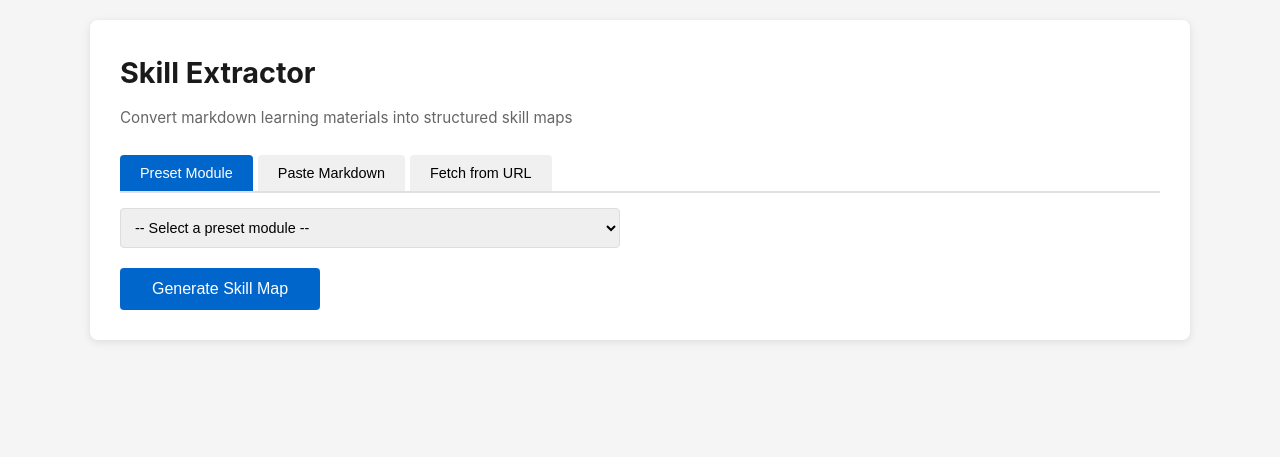
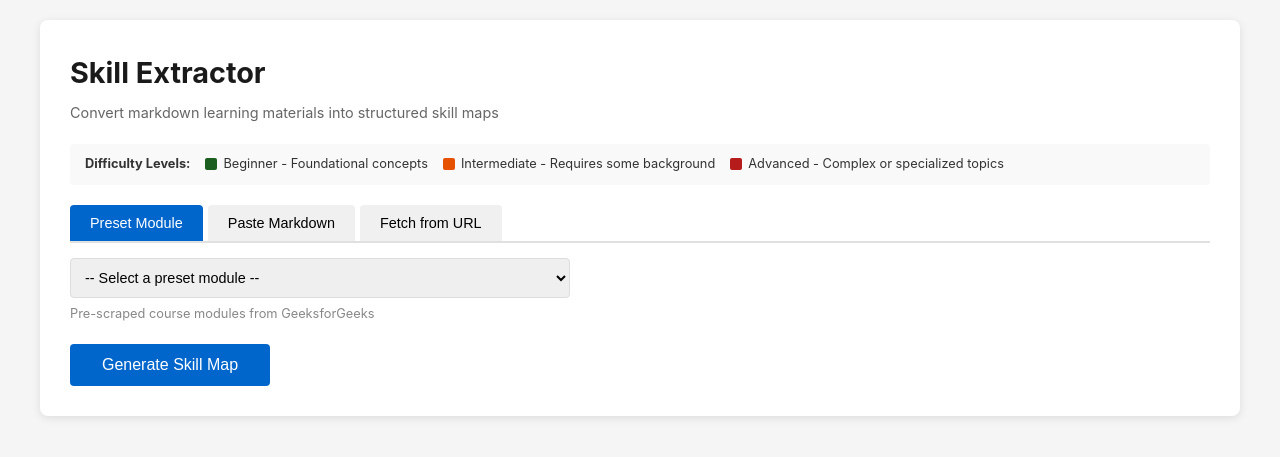
Before and after one commit to 23f2004467-lgtm/skill-extractor, a Flask app: page / in a window 1280 px wide. Shown: the top 457 px of the page. Run offline with Flask 3, Linux system fonts and the light colour scheme; some libraries are stand-ins or nearby versions.

Commit message:
fix: improve Mermaid graphs with topic names and UX enhancements
- Update Mermaid generation to use topic names instead of IDs for readability
- Add difficulty level legend explaining beginner/intermediate/advanced
- Add "Show all" button for topics list (shows first 6 by default)
- Add Mermaid edge type legend (prerequisite/related/subtopic)
- Add helpful hints for URL fetching mode
- Improve Mermaid styling with filled backgrounds for better visibility

Co-Authored-By: Claude Opus 4.7 (1M context) <noreply@anthropic.com>

```diff
--- a/app.py
+++ b/app.py
@@ -91,24 +91,31 @@ def fetch_url_to_markdown(url: str) -> Optional[str]:
         return None
 
 
-def generate_mermaid_prereq(relationships: list[Relationship]) -> str:
-    """Generate Mermaid graph with only prerequisite edges."""
-    lines = ["graph LR"]
+def generate_mermaid_prereq(relationships: list[Relationship], topics: list[Topic]) -> str:
+    """Generate Mermaid graph with only prerequisite edges using topic names."""
+    # Build a map of topic id to name for readable labels
+    topic_names = {t.id: t.name for t in topics}
+    lines = ["graph TD"]
     for r in relationships:
         if r.type == "prerequisite":
-            lines.append(f"  {r.from_id}[{r.from_id}] --> {r.to_id}[{r.to_id}]")
+            from_name = topic_names.get(r.from_id, r.from_id)
+            to_name = topic_names.get(r.to_id, r.to_id)
+            # Use topic names as labels, IDs as node references
+            lines.append(f"  {r.from_id}[\"{from_name}\"] --> {r.to_id}[\"{to_name}\"]")
     return "\n".join(lines)
 
 
-def generate_mermaid_full(relationships: list[Relationship]) -> str:
-    """Generate Mermaid graph with all edges, colored by type."""
+def generate_mermaid_full(relationships: list[Relationship], topics: list[Topic]) -> str:
+    """Generate Mermaid graph with all edges, colored by type, using topic names."""
+    # Build a map of topic id to name for readable labels
+    topic_names = {t.id: t.name for t in topics}
     lines = ["graph TD"]
 
     # Define styles
     styles = [
-        "    classDef prereqStyle stroke:#ff9800,stroke-width:2px;",
-        "    classDef relatedStyle stroke:#2196f3,stroke-width:2px,stroke-dasharray: 5 5;",
-        "    classDef subtopicStyle stroke:#4caf50,stroke-width:2px,stroke-dasharray: 10 5;",
+        "    classDef prereqStyle stroke:#ff9800,stroke-width:2px,fill:#fff3e0;",
+        "    classDef relatedStyle stroke:#2196f3,stroke-width:2px,stroke-dasharray: 5 5,fill:#e3f2fd;",
+        "    classDef subtopicStyle stroke:#4caf50,stroke-width:2px,stroke-dasharray: 10 5,fill:#e8f5e9;",
     ]
 
     prereq_nodes = []
@@ -116,14 +123,17 @@ def generate_mermaid_full(relationships: list[Relationship]) -> str:
     subtopic_nodes = []
 
     for r in relationships:
+        from_name = topic_names.get(r.from_id, r.from_id)
+        to_name = topic_names.get(r.to_id, r.to_id)
+
         if r.type == "prerequisite":
-            lines.append(f"  {r.from_id}[{r.from_id}] --> {r.to_id}[{r.to_id}]")
+            lines.append(f"  {r.from_id}[\"{from_name}\"] --> {r.to_id}[\"{to_name}\"]")
             prereq_nodes.extend([r.from_id, r.to_id])
         elif r.type == "related":
-            lines.append(f"  {r.from_id}[{r.from_id}] --- {r.to_id}[{r.to_id}]")
+            lines.append(f"  {r.from_id}[\"{from_name}\"] -.-> {r.to_id}[\"{to_name}\"]")
             related_nodes.extend([r.from_id, r.to_id])
         elif r.type == "subtopic":
-            lines.append(f"  {r.from_id}[{r.from_id}] -.- {r.to_id}[{r.to_id}]")
+            lines.append(f"  {r.from_id}[\"{from_name}\"] ==> {r.to_id}[\"{to_name}\"]")
             subtopic_nodes.extend([r.from_id, r.to_id])
 
     # Apply styles
@@ -245,9 +255,9 @@ def process() -> dict:
             + "\n\nPlease fix these and try again."
         )
 
-    # 5. Generate Mermaid diagrams
-    mermaid_prereq = generate_mermaid_prereq(relationships)
-    mermaid_full = generate_mermaid_full(relationships)
+    # 5. Generate Mermaid diagrams (pass topics for readable names)
+    mermaid_prereq = generate_mermaid_prereq(relationships, topics)
+    mermaid_full = generate_mermaid_full(relationships, topics)
 
     return jsonify({
         "topics": serialize_topics(topics),
--- a/templates/index.html
+++ b/templates/index.html
@@ -21,7 +21,7 @@
         }
 
         .container {
-            max-width: 1100px;
+            max-width: 1200px;
             margin: 0 auto;
             background: #fff;
             border-radius: 8px;
@@ -31,15 +31,41 @@
 
         h1 {
             font-size: 1.8rem;
-            margin-bottom: 10px;
+            margin-bottom: 5px;
             color: #1a1a1a;
         }
 
         .subtitle {
             color: #666;
-            margin-bottom: 25px;
-            font-size: 0.95rem;
+            margin-bottom: 20px;
+            font-size: 0.9rem;
         }
+
+        .difficulty-legend {
+            display: flex;
+            gap: 15px;
+            margin-bottom: 20px;
+            padding: 10px 15px;
+            background: #f9f9f9;
+            border-radius: 4px;
+            font-size: 0.8rem;
+        }
+
+        .legend-item {
+            display: flex;
+            align-items: center;
+            gap: 6px;
+        }
+
+        .legend-box {
+            width: 12px;
+            height: 12px;
+            border-radius: 2px;
+        }
+
+        .legend-box.beginner { background: #1b5e20; }
+        .legend-box.intermediate { background: #e65100; }
+        .legend-box.advanced { background: #b71c1c; }
 
         .tabs {
             display: flex;
@@ -79,6 +105,12 @@
             display: block;
         }
 
+        .input-hint {
+            font-size: 0.8rem;
+            color: #888;
+            margin-top: 6px;
+        }
+
         select, input[type="text"] {
             width: 100%;
             max-width: 500px;
@@ -329,6 +409,13 @@
     <div class="container">
         <h1>Skill Extractor</h1>
         <p class="subtitle">Convert markdown learning materials into structured skill maps</p>
+
+        <div class="difficulty-legend">
+            <strong>Difficulty Levels:</strong>
+            <span class="legend-item"><span class="legend-box beginner"></span> Beginner - Foundational concepts</span>
+            <span class="legend-item"><span class="legend-box intermediate"></span> Intermediate - Requires some background</span>
+            <span class="legend-item"><span class="legend-box advanced"></span> Advanced - Complex or specialized topics</span>
+        </div>
 
         <div class="tabs">
             <button class="tab active" data-mode="preset">Preset Module</button>
@@ -341,6 +428,7 @@
                 <select id="presetSelect">
                     <option value="">-- Select a preset module --</option>
                 </select>
+                <div class="input-hint">Pre-scraped course modules from GeeksforGeeks</div>
             </div>
 
             <div id="pasteMode" class="input-mode">
@@ -348,7 +436,8 @@
             </div>
 
             <div id="urlMode" class="input-mode">
-                <input type="text" id="urlInput" placeholder="Enter URL to fetch (e.g., https://www.geeksforgeeks.org/python-basics/)">
+                <input type="text" id="urlInput" placeholder="Enter URL (e.g., https://www.geeksforgeeks.org/python-basics/)">
+                <div class="input-hint">Works best with static content sites. Some sites may block scraping.</div>
             </div>
         </div>
 
@@ -370,6 +458,11 @@
             </div>
 
             <h3 class="section-title">Relationship Graphs</h3>
+            <div class="mermaid-legend">
+                <span class="mermaid-legend-item"><span class="mermaid-line prereq"></span> Prerequisite (must learn first)</span>
+                <span class="mermaid-legend-item"><span class="mermaid-line related"></span> Related (connected concepts)</span>
+                <span class="mermaid-legend-item"><span class="mermaid-line subtopic"></span> Subtopic (part of)</span>
+            </div>
             <div class="mermaid-row">
                 <div class="mermaid-wrapper">
                     <div class="mermaid-label">Prerequisites Only</div>
@@ -381,7 +474,7 @@
                 </div>
             </div>
 
-            <h3 class="section-title">Topics</h3>
+            <h3 class="section-title">Topics <button id="showAllBtn" class="btn-text">Show all</button></h3>
             <div id="topicsList" class="topics-list"></div>
 
             <button id="downloadBtn" class="btn-secondary">Download JSON</button>
@@ -391,7 +484,7 @@
 
     <script>
         // Initialize Mermaid
-        mermaid.initialize({ startOnLoad: false, theme: 'default' });
+        mermaid.initialize({ startOnLoad: false, theme: 'default', securityLevel: 'loose' });
 
         // DOM elements
         const tabs = document.querySelectorAll('.tab');
@@ -403,17 +496,18 @@
         const spinner = document.getElementById('spinner');
         const results = document.getElementById('results');
         const topicCount = document.getElementById('topicCount');
-        const diffMix = document.getElementById('diffMix');
         const errorsSection = document.getElementById('errorsSection');
         const errorsList = document.getElementById('errorsList');
         const mermaidPrereq = document.getElementById('mermaidPrereq');
         const mermaidFull = document.getElementById('mermaidFull');
         const topicsList = document.getElementById('topicsList');
+        const showAllBtn = document.getElementById('showAllBtn');
         const downloadBtn = document.getElementById('downloadBtn');
         const sourceId = document.getElementById('sourceId');
 
         let currentMode = 'preset';
         let currentResult = null;
+        let allTopicsShown = false;
 
         // Tab switching
         tabs.forEach(tab => {
@@ -450,6 +544,14 @@
             if (presetSelect.value) {
                 generateBtn.click();
             }
+        });
+
+        // Show all topics
+        showAllBtn.addEventListener('click', () => {
+            const hiddenTopics = document.querySelectorAll('.hidden-topics');
+            hiddenTopics.forEach(el => el.style.display = 'block');
+            showAllBtn.style.display = 'none';
+            allTopicsShown = true;
         });
 
         // Generate skill map
@@ -506,14 +608,9 @@
         });
 
         function displayResults(data) {
-            // Update badges
+            // Update topic count
             const total = data.topics.length;
-            const beginner = data.topics.filter(t => t.difficulty === 'beginner').length;
-            const intermediate = data.topics.filter(t => t.difficulty === 'intermediate').length;
-            const advanced = data.topics.filter(t => t.difficulty === 'advanced').length;
-
             topicCount.textContent = `${total} topic${total !== 1 ? 's' : ''}`;
-            diffMix.textContent = `${beginner} beginner, ${intermediate} intermediate, ${advanced} advanced`;
 
             // Show errors if any
             if (data.errors && data.errors.length > 0) {
@@ -524,21 +621,30 @@
             }
 
             // Render Mermaid diagrams
+            mermaidPrereq.removeAttribute('data-processed');
+            mermaidFull.removeAttribute('data-processed');
             mermaidPrereq.textContent = data.mermaid_prereq;
             mermaidFull.textContent = data.mermaid_full;
             mermaid.run();
 
-            // Render topics list
-            topicsList.innerHTML = data.topics.map(t => `
-                <div class="topic-card">
-                    <div class="topic-name">${escapeHtml(t.name)}</div>
+            // Reset show all button
+            showAllBtn.style.display = total > 6 ? 'inline-block' : 'none';
+            allTopicsShown = false;
+
+            // Render topics list (show first 6 by default)
+            const visibleCount = Math.min(6, total);
+            topicsList.innerHTML = data.topics.map((t, i) => `
+                <div class="topic-card ${i >= visibleCount ? 'hidden-topics' : ''}" style="display: ${i >= visibleCount ? 'none' : 'block'}">
+                    <div class="topic-header">
+                        <div class="topic-name">${escapeHtml(t.name)}</div>
+                        <span class="topic-diff ${t.difficulty}">${t.difficulty}</span>
+                    </div>
                     <div class="topic-desc">${escapeHtml(t.description)}</div>
-                    <span class="topic-diff ${t.difficulty}">${t.difficulty}</span>
                 </div>
             `).join('');
 
             // Update source ID
-            sourceId.textContent = `Source ID: ${data.source_id} • Input length: ${data.input_length} chars`;
+            sourceId.textContent = `Source ID: ${data.source_id} • Input: ${data.input_length} chars`;
 
             // Show results
             results.classList.add('active');
```
Also changed, not shown: other parts of templates/index.html (+63 -16 lines).
